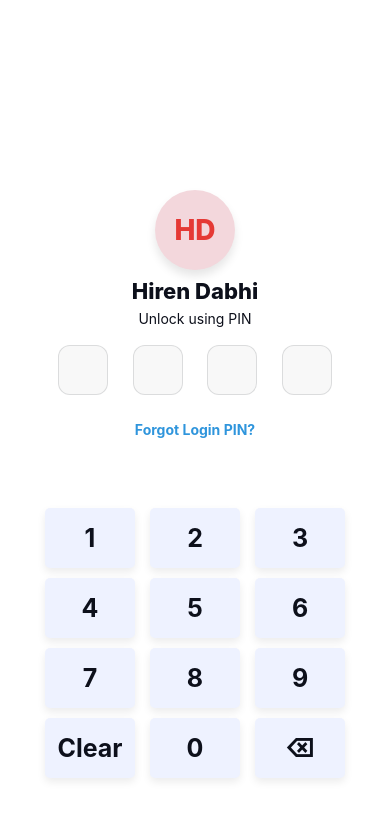
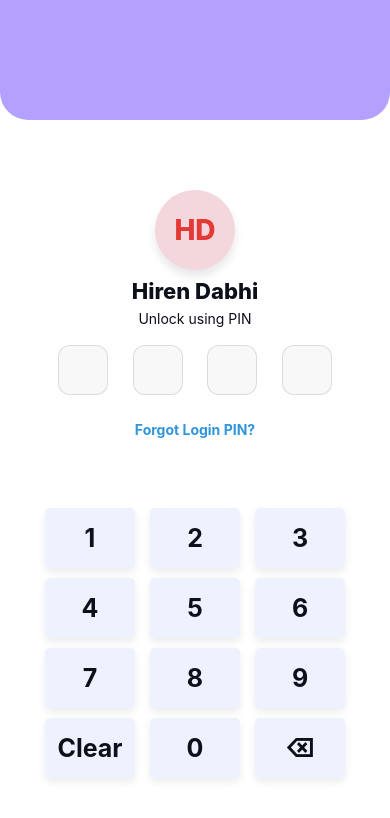
Before and after one commit to jeett73/dailyCardApp, a React Native app: screen /Mpin in a window 390 px wide. Shown: the top 818 px of the page. Built offline with nearby package versions, Linux system fonts and the light colour scheme; no server answers.

Commit message:
refactor(screens): update navigation and header components
- Change customer route to MainTabs for consistent navigation
- Replace custom header with HeroHeader component
- Extract brand color to constant for better maintainability

```diff
--- a/src/screens/MpinScreen.tsx
+++ b/src/screens/MpinScreen.tsx
@@ -1,3 +1,4 @@
+import HeroHeader from '@/components/HeroHeader';
 import { Text, View } from '@/components/Themed';
 import Colors from '@/constants/Colors';
 import { useNavigation, useRoute } from '@react-navigation/native';
@@ -6,6 +7,7 @@ import { Alert, ScrollView, StyleSheet, TextInput, TouchableOpacity } from 'reac
 import { postRequest } from '../api/apiMethods';
 import apiEndpoint from '../constants/apiEndpoint';
 import { getItem, setItem } from '../services/storage';
+const brandPurple = '#b3a0ff';
 
 export default function MpinScreen() {
   const navigation = useNavigation<any>();
@@ -141,7 +143,7 @@ export default function MpinScreen() {
 
   return (
     <View style={styles.screen}>
-      <View style={[{ backgroundColor: Colors.light.brandPurple }]} />
+      <HeroHeader color={brandPurple} title="" />
       <ScrollView contentContainerStyle={styles.container} keyboardShouldPersistTaps="handled">
         <View style={styles.profileCircle} accessibilityLabel="User initials">
           <Text style={styles.profileInitials}>{initials}</Text>
--- a/src/screens/SetMpinScreen.tsx
+++ b/src/screens/SetMpinScreen.tsx
@@ -62,7 +62,7 @@ export default function SetMpinScreen() {
       if (entityType === 'shop') {
         navigation.reset({ index: 0, routes: [{ name: 'Owner' }] });
       } else {
-        navigation.reset({ index: 0, routes: [{ name: 'Customer' }] });
+        navigation.reset({ index: 0, routes: [{ name: 'MainTabs' }] });
       }
     } catch (e) {
       const msg =
```
